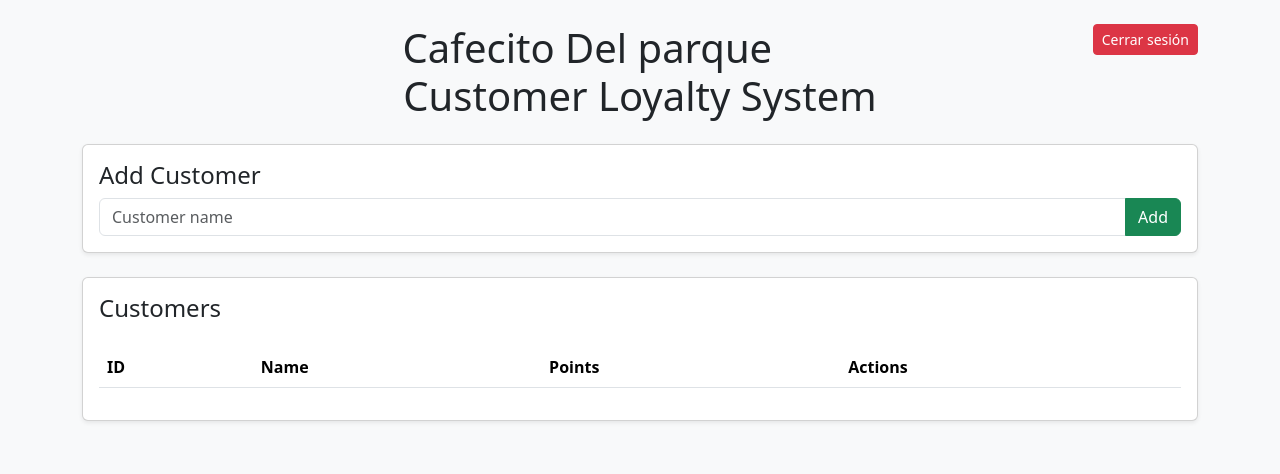
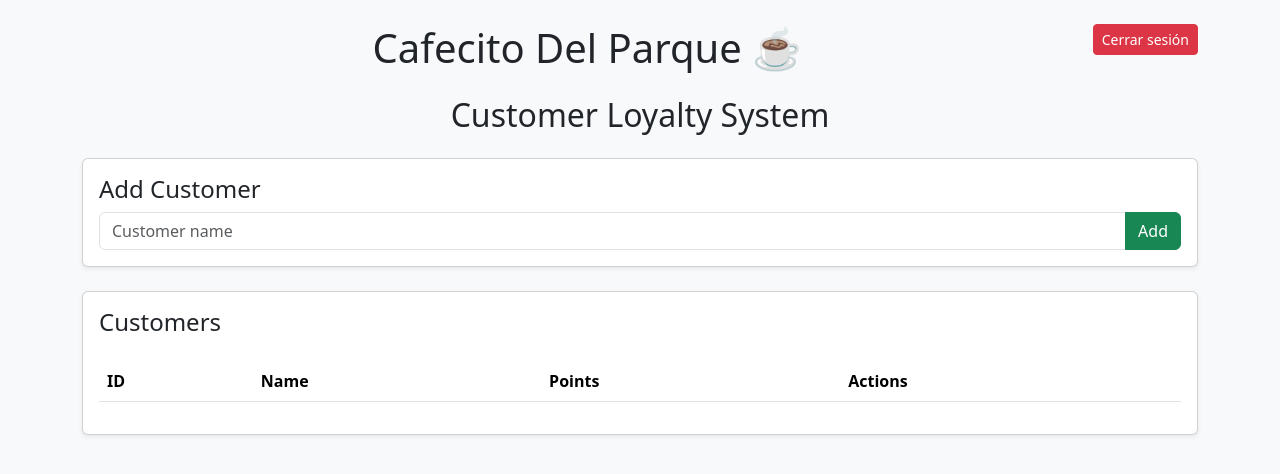
Before and after one commit to Willy1214/cafecito-loyalty-program, a website: page public/index.html in a window 1280 px wide. Drawn offline with nearby package versions, Linux system fonts and the light colour scheme; no server answers; sample sign-in values are in the browser's storage.

Commit message:
Se volvio a actualizar el encabezado

```diff
--- a/public/index.html
+++ b/public/index.html
@@ -9,7 +9,8 @@
 <body class="bg-light">
 
   <div class="container mt-4">
-    <h1 class="text-center mb-4"> Cafecito Del parque<br>Customer Loyalty System</h1>
+    <h1 class="text-center mb-4"> Cafecito Del Parque ☕</h1>
+    <h2 class="text-center mb-4">Customer Loyalty System</h2>
 
     <!-- Add Customer -->
     <div class="card p-3 mb-4 shadow-sm">
```
